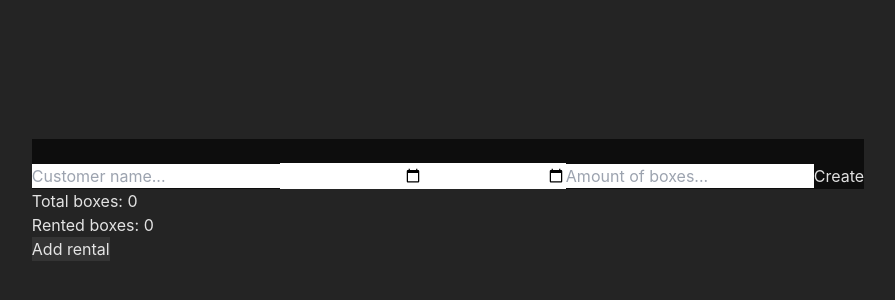
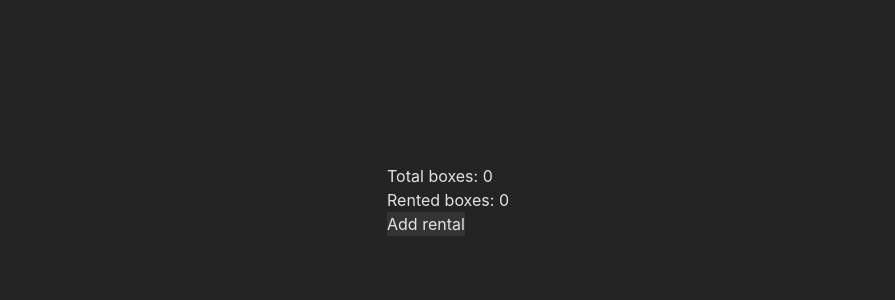
Before and after one commit to aeskerminen/exodus, a React (Vite) app in the folder exodus-ui/: page / in a window 1280 px wide. Shown: the part 200-500 px from the top of the page, without its empty margins (192-1087 px from the left). Built offline with nearby package versions, Linux system fonts and the light colour scheme.

Commit message:
add redux and templates for communicating with backend for BoxRentalManager

```diff
--- a/exodus-ui/package.json
+++ b/exodus-ui/package.json
@@ -10,6 +10,8 @@
     "preview": "vite preview"
   },
   "dependencies": {
+    "@reduxjs/toolkit": "^2.2.7",
+    "axios": "^1.7.7",
     "react": "^18.3.1",
     "react-dom": "^18.3.1"
   },
--- a/exodus-ui/src/components/BoxRentalManager.jsx
+++ b/exodus-ui/src/components/BoxRentalManager.jsx
@@ -4,7 +4,7 @@ const BoxRentalManager = () => {
   const [totalBoxes, setTotalBoxes] = useState(0);
   const [rentedBoxes, setRentedBoxes] = useState(0);
 
-  const [showCreationModal, setShowCreationModal] = useState(true);
+  const [showCreationModal, setShowCreationModal] = useState(false);
 
   const [rentalAssignments, setRentalAssignments] = useState([]);
 
```
Also changed, not shown: exodus-ui/src/reducer/boxRentalSlice.jsx (added), exodus-ui/src/services/boxRentalService.js (added), 1 other file (tests, documents, lock files or other folders).
